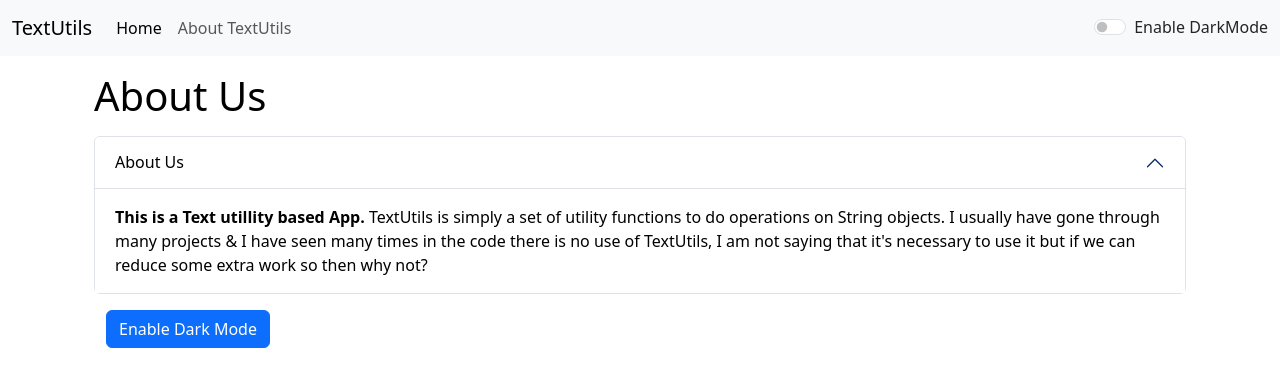
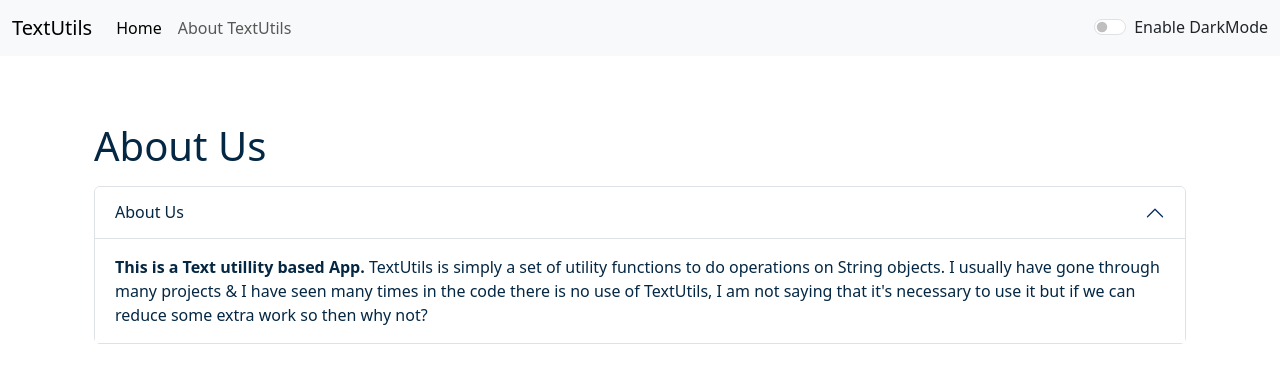
Before and after one commit to sayan706/TextUtils-React, a React (Create React App) app: page /about in a window 1280 px wide. Shown: the top 386 px of the page. Built offline with nearby package versions, Linux system fonts and the light colour scheme.

Commit message:
all changes done by sayan

```diff
--- a/src/App.js
+++ b/src/App.js
@@ -49,7 +49,7 @@
         <Alert alert={alert} />
         <div className="container my-3">
           <Routes>
-            <Route exact path="/about" element={<About/>} />
+            <Route exact path="/about" element={<About mode={mode}/>}/>
             <Route exact path="/" element={<TextForm showAlert={showAlert} heading=" Enter The text to analyze " mode={mode} />} />
           </Routes>
         </div>
--- a/src/components/About.js
+++ b/src/components/About.js
@@ -1,58 +1,67 @@
-import React, { useState } from 'react'
+import React from 'react'
 
-export default function About() {
+export default function About(props){
 
 
-    const [myStyle, setMyStyle] = useState({
-        color: 'black',
-        backgroundColor: 'white',
+    // const [myStyle, setMyStyle] = useState({
+    //     color: 'black',
+    //     backgroundColor: 'white',
 
-    })
-    const [btnnext, setbtnnext] = useState("Enable Dark Mode")
-    const toggleStyle = () =>{
-        if (myStyle.color === 'black') {
-            setMyStyle({
-                color: 'white',
-                backgroundColor: 'black',
-                border: '1px solid white'
-
-            })
-            setbtnnext("Enable Light Mode");
-        }
-        else{
-            setMyStyle({
-                color: 'black',
-                backgroundColor: 'white'
-
-            })
-            setbtnnext("Enable Dark Mode");
-
+    // })
+    let myStyle = {
+        color : props.mode === 'dark'?'white':'#042743',
+        backgroundColor : props.mode === 'dark'?'#042743':'white',
+        // border: '2px solid',
+        bordercolor: props.mode === 'dark'?'rgb{36 74 104}':'#042743'
     }
 
-        }
+    // const [btnnext, setbtnnext] = useState("Enable Dark Mode")
+    // const toggleStyle = () =>{
+    //     if (myStyle.color === 'black') {
+    //         setMyStyle({
+    //             color: 'white',
+    //             backgroundColor: 'black',
+    //             border: '1px solid white'
+
+    //         })
+    //         setbtnnext("Enable Light Mode");
+    //     }
+    //     else{
+    //         setMyStyle({
+    //             color: 'black',
+    //             backgroundColor: 'white'
+
+    //         })
+    //         setbtnnext("Enable Dark Mode");
+
+    //     }
+
+    //     }
   return (
+    <>
       <div>
-        <div className="container" style={myStyle}>
+        <div className="container" style={{color : props.mode === 'dark'?'white':'#042743'}}>
             <h1 className='my-3'>About Us</h1>
             <div className="accordion" id="accordionExample">
                 <div className="accordion-item">
                     <h2 className="accordion-header" id="headingOne">
-                      <button className="accordion-button" style= {myStyle} type="button" data-bs-toggle="collapse" data-bs-target="#collapseOne" aria-expanded="true" aria-controls="collapseOne">
+                        <button className="accordion-button" style={myStyle} type="button" data-bs-toggle="collapse" data-bs-target="#collapseOne" aria-expanded="true" aria-controls="collapseOne">
                             About Us
                         </button>
                     </h2>
-                  <div id="collapseOne" className="accordion-collapse collapse show" style= {myStyle} aria-labelledby="headingOne" data-bs-parent="#accordionExample">
-                      <div className="accordion-body" style= {myStyle}>
+                    <div id="collapseOne" className="accordion-collapse collapse show" style={myStyle} aria-labelledby="headingOne" data-bs-parent="#accordionExample">
+                        <div className="accordion-body" style={myStyle}>
                             <strong>This is a Text utillity based App.</strong> TextUtils is simply a set of utility functions to do operations on String objects. I usually have gone through many projects & I have seen many times in the code there is no use of TextUtils, I am not saying that it's necessary to use it but if we can reduce some extra work so then why not?
                         </div>
                     </div>
                 </div>
             </div>
 
-        <div className="container my-3">
+            {/* <div className="container my-3">
             <button onClick={toggleStyle} type="button" className="btn btn-primary">{btnnext}</button>
+        </div> */}
         </div>
         </div>
-    </div>
+    </>
   )
 }
--- a/src/components/Alert.js
+++ b/src/components/Alert.js
@@ -7,9 +7,11 @@
 
     }
     return (
-        props.alert && <div className={`alert alert-${props.alert.type} alert-dismissible fade show`} role="alert">
+        <div style={{height : '50px'}}>
+        {props.alert && <div className={`alert alert-${props.alert.type} alert-dismissible fade show`} role="alert">
             <strong>{capitalize(props.alert.type)}</strong> : {props.alert.msg}
             {/* <button type="button" className="btn-close" data-bs-dismiss="alert" aria-label="Close"></button> */}
+        </div>}
         </div>
     )
 }
--- a/src/components/TextForm.js
+++ b/src/components/TextForm.js
@@ -39,18 +39,18 @@
       <div className="container" style={{color : props.mode==='dark'?'white':'#042743'}}>
         <h1>{props.heading}</h1>
         <div className="mb-3">
-          <textarea className="form-control" value={text} onChange={handleOnChange} style={{backgroundColor : props.mode==='dark'?'grey':'white',color: props.mode==='dark'?'white':'#042743'}} id="myBox" rows="9"></textarea>
+          <textarea className="form-control" value={text} onChange={handleOnChange} style={{backgroundColor : props.mode==='dark'?'#13466e':'white',color: props.mode==='dark'?'white':'#042743'}} id="myBox" rows="9"></textarea>
         </div>
-        <button className="btn btn-primary mx-2" onClick={handleUpClick}>Convert to Uppercase</button>
-        <button className="btn btn-primary mx-2" onClick={handleLoClick}>Convert to Lowercase</button>
-        <button className="btn btn-primary mx-2" onClick={handleClClick}>Clear Text</button>
-        <button className="btn btn-primary mx-2" onClick={handleCopy}>Copy To Clipboard</button>
-        <button className="btn btn-primary mx-2" onClick={handleExtraSpaces}>Remove Extra Spaces</button>
+        <button className="btn btn-primary mx-2 my-2" onClick={handleUpClick}>Convert to Uppercase</button>
+        <button className="btn btn-primary mx-2 my-2" onClick={handleLoClick}>Convert to Lowercase</button>
+        <button className="btn btn-primary mx-2 my-2" onClick={handleClClick}>Clear Text</button>
+        <button className="btn btn-primary mx-2 my-2" onClick={handleCopy}>Copy To Clipboard</button>
+        <button className="btn btn-primary mx-2 my-2" onClick={handleExtraSpaces}>Remove Extra Spaces</button>
       </div>
       <div className="container my-3" style={{color : props.mode==='dark'?'white':'#042743'}}>
         <h2>Your text summary</h2>
-        <p>{text.split(" ").length} words and {text.length} characters</p>
-        <p>{0.008 * text.split(" ").length } Minutes read</p>
+        <p>{text.split(" ").filter((element)=>{return element.length!==0}).length} words and {text.length} characters</p>
+        <p>{0.008 * text.split(" ").filter((element)=>{return element.length!==0}).length } Minutes read</p>
         <h2>Preview</h2>
         <p>{text.length>0?text:"Enter something in the textbox above to preview it here"}</p>
       </div>
```
Lines whose indentation alone changed are shown as unchanged.
